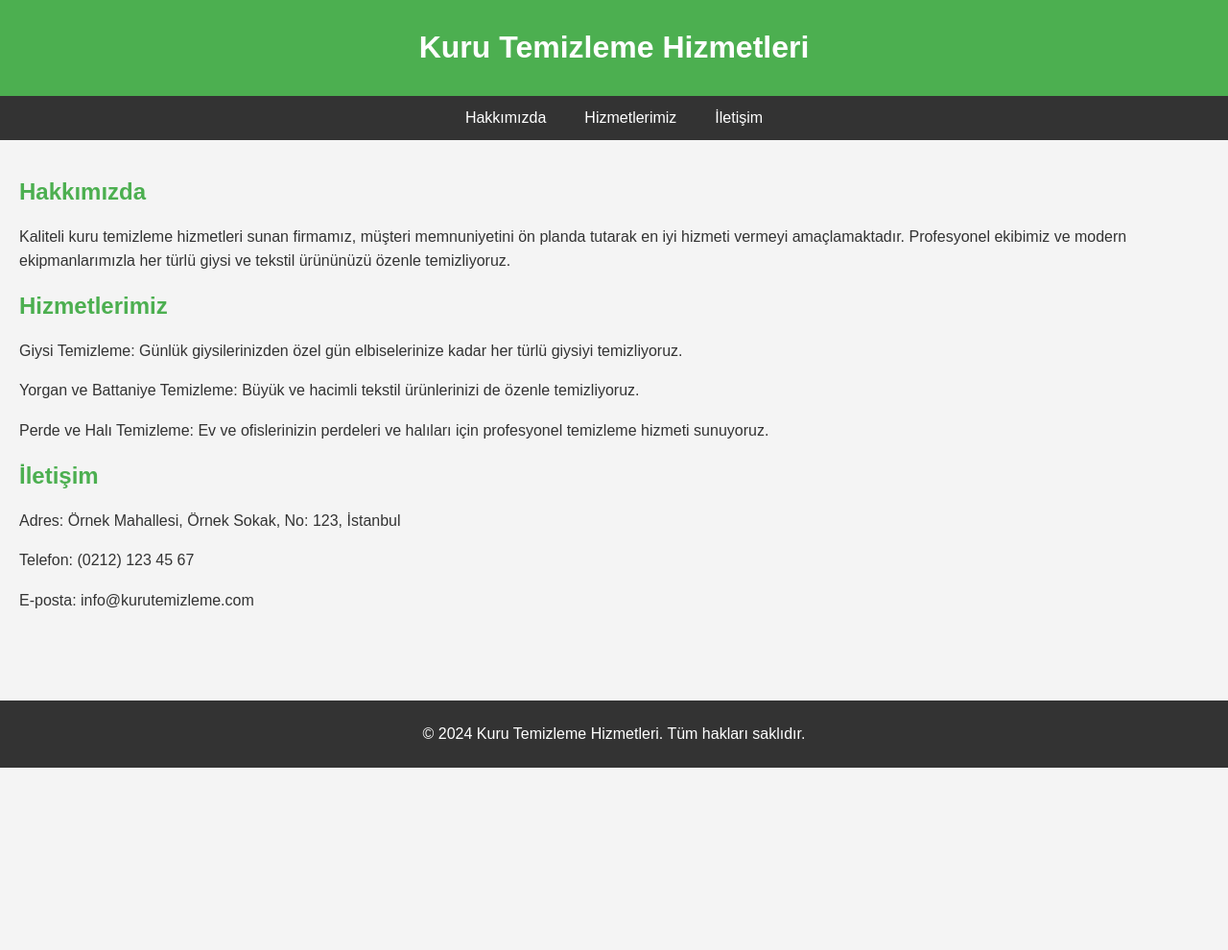
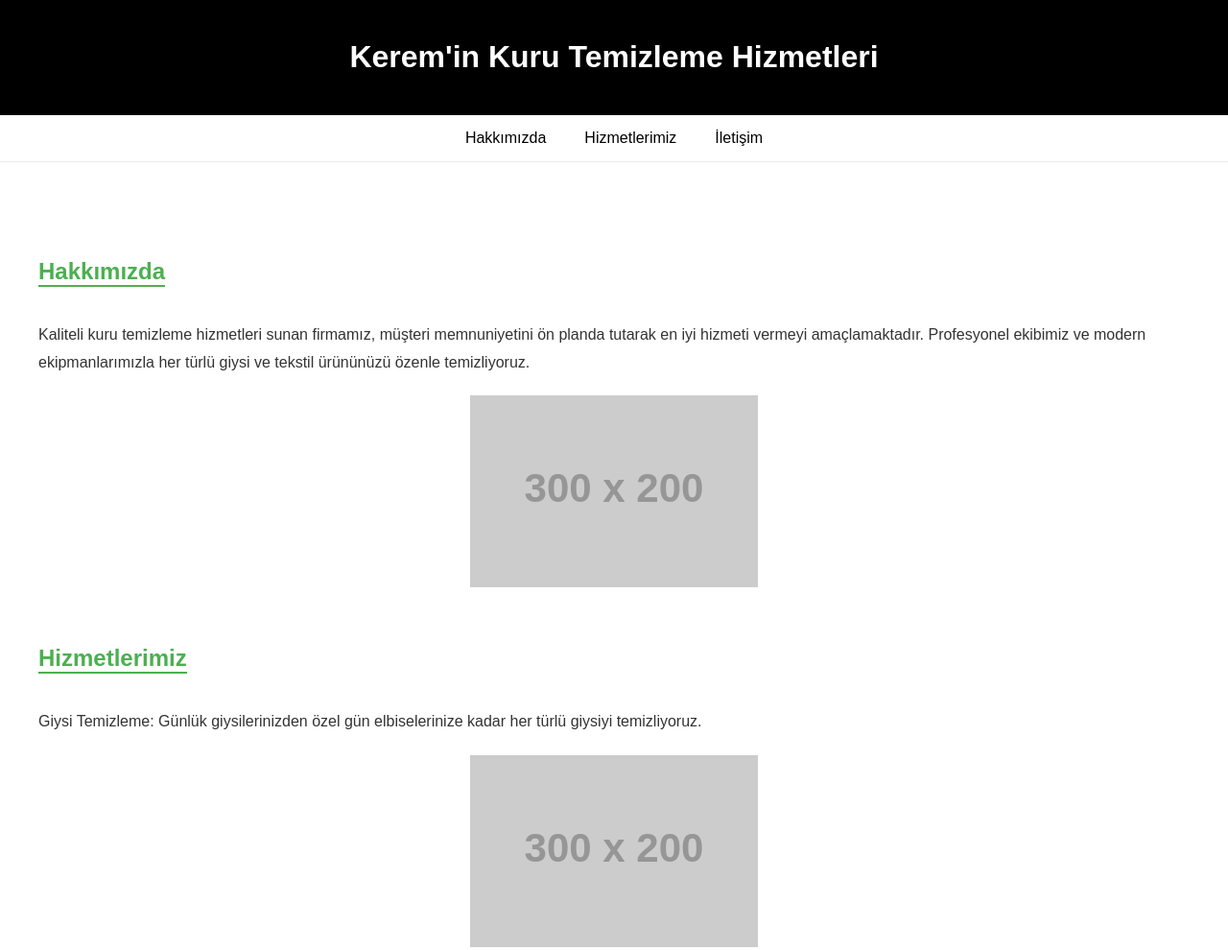
Before and after one commit to keremelkit/orneksayfa, a plain HTML site: page index.html in a window 1280 px wide. Shown: the top 990 px of the page at 96% size. Before the commit the page ends 800 px from the top, so only its background shows below. Drawn offline with Linux system fonts and the light colour scheme; placeholder pictures from the web are drawn by us.

Commit message:
Update index.html

```diff
--- a/index.html
+++ b/index.html
@@ -3,62 +3,71 @@
 <head>
     <meta charset="UTF-8">
     <meta name="viewport" content="width=device-width, initial-scale=1.0">
-    <title>Kuru Temizleme Hizmetleri</title>
+    <title>Kerem'in Kuru Temizleme Hizmetleri</title>
     <style>
         body {
-            font-family: Arial, sans-serif;
+            font-family: 'Arial', sans-serif;
             margin: 0;
             padding: 0;
-            background-color: #f4f4f4;
+            background-color: #ffffff;
             color: #333;
         }
         header {
-            background-color: #4CAF50;
+            background-color: #000;
             color: white;
-            padding: 10px 0;
+            padding: 20px 0;
             text-align: center;
         }
         nav {
             display: flex;
             justify-content: center;
-            background-color: #333;
+            background-color: #fff;
+            border-bottom: 1px solid #eaeaea;
         }
         nav a {
-            color: white;
-            padding: 14px 20px;
+            color: #000;
+            padding: 15px 20px;
             text-decoration: none;
             text-align: center;
+            transition: color 0.3s ease;
         }
         nav a:hover {
-            background-color: #ddd;
-            color: black;
+            color: #4CAF50;
         }
         .container {
-            padding: 20px;
+            padding: 40px 20px;
+            max-width: 1200px;
+            margin: auto;
         }
         .services, .contact, .about {
-            margin: 20px 0;
+            margin: 40px 0;
         }
         .services h2, .contact h2, .about h2 {
             color: #4CAF50;
+            border-bottom: 2px solid #4CAF50;
+            display: inline-block;
+            margin-bottom: 20px;
         }
         .services p, .contact p, .about p {
-            line-height: 1.6;
+            line-height: 1.8;
         }
         footer {
             text-align: center;
-            padding: 10px 0;
-            background-color: #333;
+            padding: 20px 0;
+            background-color: #000;
             color: white;
-            position: fixed;
-            bottom: 0;
+        }
+        .service-image {
             width: 100%;
+            max-width: 300px;
+            margin: 20px auto;
+            display: block;
         }
     </style>
 </head>
 <body>
     <header>
-        <h1>Kuru Temizleme Hizmetleri</h1>
+        <h1>Kerem'in Kuru Temizleme Hizmetleri</h1>
     </header>
     <nav>
         <a href="#about">Hakkımızda</a>
@@ -69,22 +78,27 @@
         <section id="about" class="about">
             <h2>Hakkımızda</h2>
             <p>Kaliteli kuru temizleme hizmetleri sunan firmamız, müşteri memnuniyetini ön planda tutarak en iyi hizmeti vermeyi amaçlamaktadır. Profesyonel ekibimiz ve modern ekipmanlarımızla her türlü giysi ve tekstil ürününüzü özenle temizliyoruz.</p>
+            <img src="https://via.placeholder.com/300x200" alt="Hakkımızda" class="service-image">
         </section>
         <section id="services" class="services">
             <h2>Hizmetlerimiz</h2>
             <p>Giysi Temizleme: Günlük giysilerinizden özel gün elbiselerinize kadar her türlü giysiyi temizliyoruz.</p>
+            <img src="https://via.placeholder.com/300x200" alt="Giysi Temizleme" class="service-image">
             <p>Yorgan ve Battaniye Temizleme: Büyük ve hacimli tekstil ürünlerinizi de özenle temizliyoruz.</p>
+            <img src="https://via.placeholder.com/300x200" alt="Yorgan ve Battaniye Temizleme" class="service-image">
             <p>Perde ve Halı Temizleme: Ev ve ofislerinizin perdeleri ve halıları için profesyonel temizleme hizmeti sunuyoruz.</p>
+            <img src="https://via.placeholder.com/300x200" alt="Perde ve Halı Temizleme" class="service-image">
         </section>
         <section id="contact" class="contact">
             <h2>İletişim</h2>
             <p>Adres: Örnek Mahallesi, Örnek Sokak, No: 123, İstanbul</p>
             <p>Telefon: (0212) 123 45 67</p>
             <p>E-posta: info@kurutemizleme.com</p>
+            <img src="https://via.placeholder.com/300x200" alt="İletişim" class="service-image">
         </section>
     </div>
     <footer>
-        <p>&copy; 2024 Kuru Temizleme Hizmetleri. Tüm hakları saklıdır.</p>
+        <p>&copy; 2024 Kerem'in Kuru Temizleme Hizmetleri. Tüm hakları saklıdır.</p>
     </footer>
 </body>
 </html>
```
